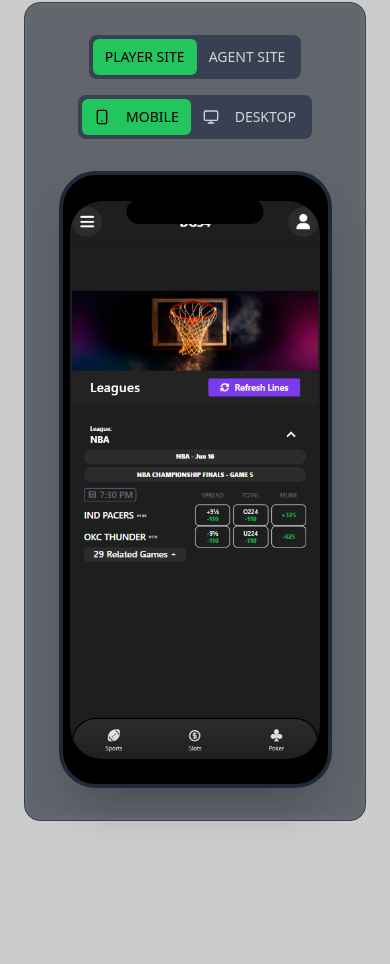
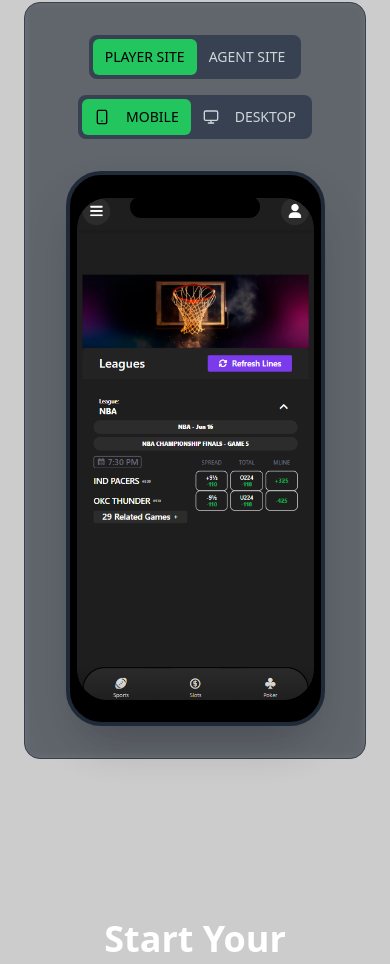
Before and after one commit to DeM10x/penguin-price-pulse, a React (Vite) app: page / in a window 390 px wide. Shown: the part 2084-3048 px from the top of the page. Built offline with nearby package versions, Linux system fonts and the light colour scheme.

Commit message:
Reduce mobile frame size
Reduce the height by 10% and the width by 5% of the mobile device frame.

```diff
--- a/src/components/LovableDevicePreview.tsx
+++ b/src/components/LovableDevicePreview.tsx
@@ -77,17 +77,17 @@ const LovableDevicePreview = ({
         <div className="flex justify-center">
           {deviceMode === 'mobile' ? (
             <div className="relative">
-              {/* iPhone 16 Mockup - 40% SMALLER */}
-              <div className="w-[273px] h-[617px] bg-black rounded-[2.3rem] shadow-2xl border-4 border-gray-800 flex items-center justify-center p-0">
-                {/* Top notch (scaled down for device) */}
-                <div className="absolute top-[28px] left-1/2 transform -translate-x-1/2 w-[137px] h-[25px] bg-black rounded-[1.5rem] z-10" />
-                {/* Phone screen area - scaled down */}
-                <div className="w-[250px] h-[558px] rounded-[2rem] overflow-hidden flex items-center justify-center relative">
+              {/* iPhone 16 Mockup - 5% smaller width, 10% smaller height */}
+              <div className="w-[259px] h-[555px] bg-black rounded-[2.2rem] shadow-2xl border-4 border-gray-800 flex items-center justify-center p-0">
+                {/* Top notch (rescaled) */}
+                <div className="absolute top-[25px] left-1/2 transform -translate-x-1/2 w-[130px] h-[22px] bg-black rounded-[1.4rem] z-10" />
+                {/* Phone screen area - rescaled */}
+                <div className="w-[237px] h-[502px] rounded-[1.9rem] overflow-hidden flex items-center justify-center relative">
                   {previewMode === "player" ? (
                     <img
                       src={playerMobileImage}
                       alt="Player Mobile Site"
-                      className="w-full h-full object-cover rounded-[2rem]"
+                      className="w-full h-full object-cover rounded-[1.9rem]"
                       style={{
                         display: 'block',
                         background: "#18181b",
@@ -100,7 +100,7 @@ const LovableDevicePreview = ({
                     <iframe
                       src={agentSiteUrl}
                       title="Agent Mobile Site"
-                      className="w-full h-full rounded-[2rem] bg-transparent"
+                      className="w-full h-full rounded-[1.9rem] bg-transparent"
                       style={{
                         border: "none",
                         objectFit: "cover",
@@ -110,7 +110,7 @@ const LovableDevicePreview = ({
                     />
                   )}
                   {/* Bottom gradient overlay */}
-                  <div className="absolute bottom-0 left-0 w-full h-[2.4rem] bg-gradient-to-t from-black/30 to-transparent rounded-b-[2rem] pointer-events-none" />
+                  <div className="absolute bottom-0 left-0 w-full h-[2.2rem] bg-gradient-to-t from-black/30 to-transparent rounded-b-[1.9rem] pointer-events-none" />
                 </div>
               </div>
             </div>
```
